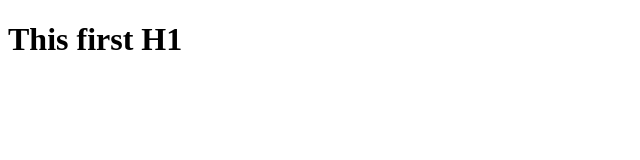
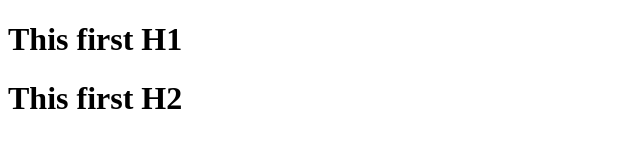
Before and after one commit to sran4/GithubTest, a plain HTML site: page index.html in a window 1280 px wide. Shown: the whole page, without its empty margins (0-640 px from the left). Drawn offline with Linux system fonts and the light colour scheme.

Commit message:
this is second

```diff
--- a/index.html
+++ b/index.html
@@ -8,6 +8,7 @@
 <body>
 
   <h1> This first H1 </h1>
+  <h1> This first H2 </h1>
 
 </body>
 </html>
```
